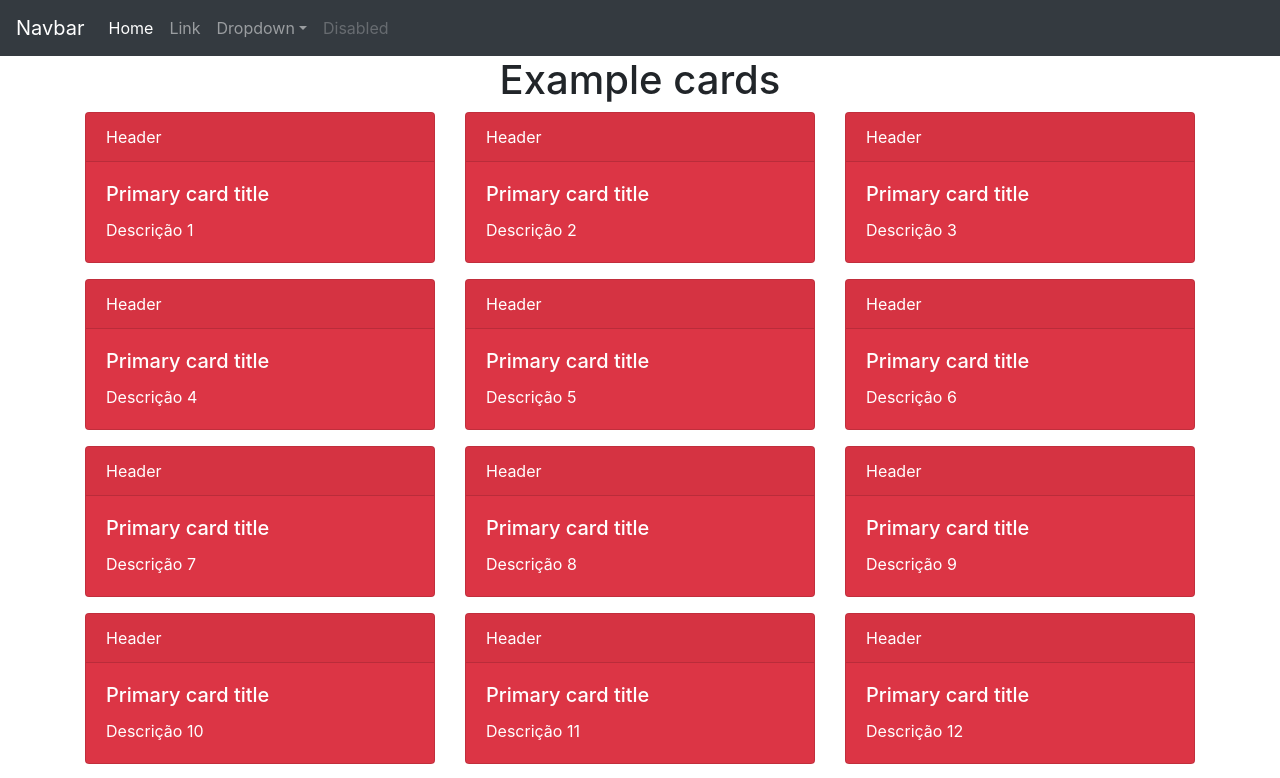
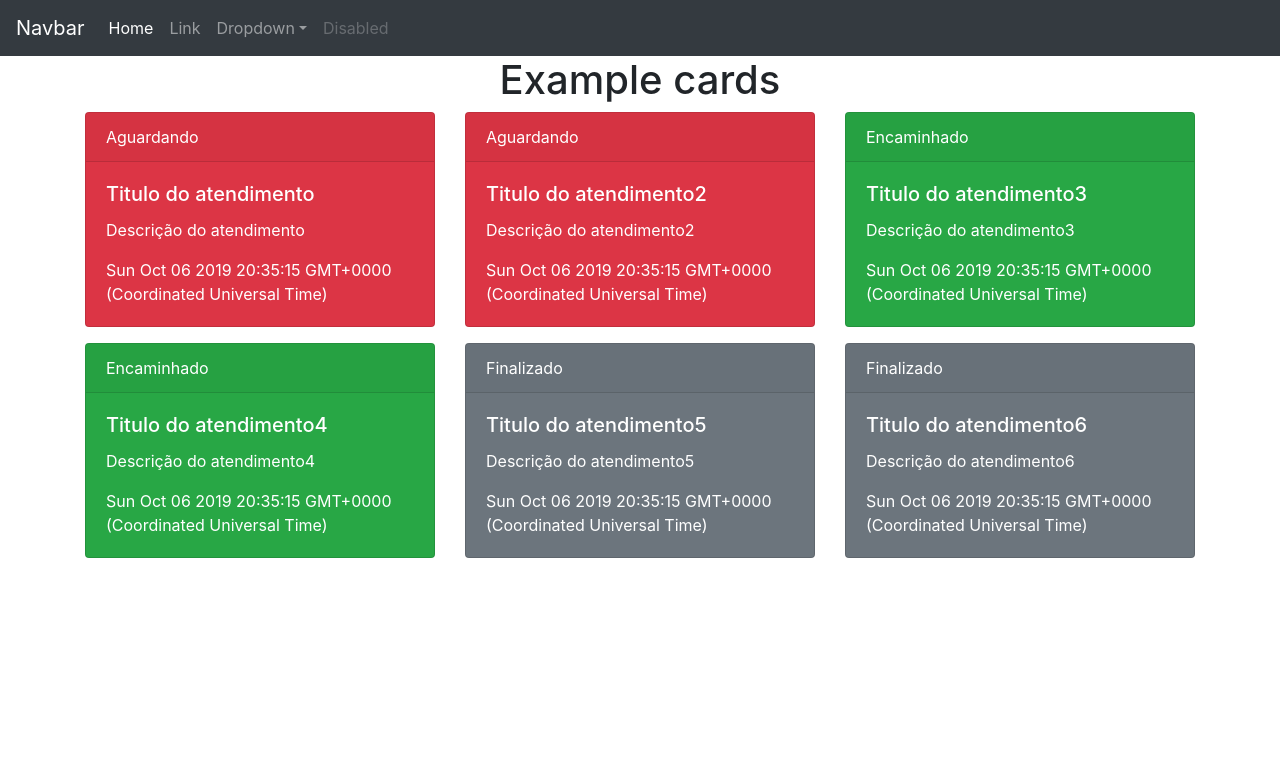
Before and after one commit to williandias360/example_bootstrap_vuejs, a Vue app: page / in a window 1280 px wide. Shown: the top 778 px of the page. Built offline with nearby package versions, Linux system fonts and the light colour scheme.

Commit message:
Criado objetos para listagem dos cards

```diff
--- a/src/components/Cards.vue
+++ b/src/components/Cards.vue
@@ -1,12 +1,18 @@
 <template>
   <div class="container">
     <div class="row">
-      <div class="col-12 col-md-6 col-lg-6 col-xl-4" v-for="card in cards" v-bind:key="card">
-        <div class="card text-white mb-3" v-bind:class="{'bg-danger' :aguardando, 'bg-success':encaminhado, 'bg-secondary':finalizado}" style="max-width: 30rem;" v-on:click="clickOnCard(card)">
-          <div class="card-header">Header</div>
+      <div class="col-12 col-md-6 col-lg-6 col-xl-4" v-for="card in cards" v-bind:key="card.CodigoAtendimento">
+        <div
+          class="card text-white mb-3"
+          v-bind:class="[card.Situacao == 'Aguardando' ? 'bg-danger' : card.Situacao == 'Encaminhado' ? 'bg-success' : 'bg-secondary']"
+          style="max-width: 30rem;"
+          v-on:click="clickOnCard(card)"
+        >
+          <div class="card-header">{{card.Situacao}}</div>
           <div class="card-body">
-            <h5 class="card-title">Primary card title</h5>
-            <p class="card-text">{{ card }}</p>
+            <h5 class="card-title">{{card.Titulo}}</h5>
+            <p class="card-text">{{ card.Descricao }}</p>
+            <p class="card-text">{{ card.DataSolicitacao }}</p>
           </div>
         </div>
       </div>
@@ -15,41 +21,59 @@
 </template>
 
 <script>
+
 export default {
   name: "Cards",
   data: function() {
     return {
-      aguardando:true,
-      encaminhado:true,
-      finalizado:true,
       cards: [
-        "Descrição 1",
-        "Descrição 2",
-        "Descrição 3",
-        "Descrição 4",
-        "Descrição 5",
-        "Descrição 6",
-        "Descrição 7",
-        "Descrição 8",
-        "Descrição 9",
-        "Descrição 10",
-        "Descrição 11",
-        "Descrição 12",
-        "Descrição 13",
-        "Descrição 14",
-        "Descrição 15",
-        "Descrição 16",
-        "Descrição 17",
-        "Descrição 18",
-        "Descrição 19",
-        "Descrição 20",
-        "Descrição 21",
-        "Descrição 22",
+        {
+          CodigoAtendimento: 1,
+          Titulo: "Titulo do atendimento",
+          Descricao: "Descrição do atendimento",
+          Situacao: "Aguardando",
+          DataSolicitacao: Date()
+        },
+        {
+          CodigoAtendimento: 2,
+          Titulo: "Titulo do atendimento2",
+          Descricao: "Descrição do atendimento2",
+          Situacao: "Aguardando",
+          DataSolicitacao: Date()
+        },
+        {
+          CodigoAtendimento: 3,
+          Titulo: "Titulo do atendimento3",
+          Descricao: "Descrição do atendimento3",
+          Situacao: "Encaminhado",
+          DataSolicitacao: Date()
+        },
+        {
+          CodigoAtendimento: 4,
+          Titulo: "Titulo do atendimento4",
+          Descricao: "Descrição do atendimento4",
+          Situacao: "Encaminhado",
+          DataSolicitacao: Date()
+        },
+        {
+          CodigoAtendimento: 5,
+          Titulo: "Titulo do atendimento5",
+          Descricao: "Descrição do atendimento5",
+          Situacao: "Finalizado",
+          DataSolicitacao: Date()
+        },
+        {
+          CodigoAtendimento: 6,
+          Titulo: "Titulo do atendimento6",
+          Descricao: "Descrição do atendimento6",
+          Situacao: "Finalizado",
+          DataSolicitacao: Date()
+        }
       ]
     };
   },
   methods: {
-    clickOnCard(card){
+    clickOnCard(card) {
       alert(`Clicou no card ${card}`);
     }
   }
```
